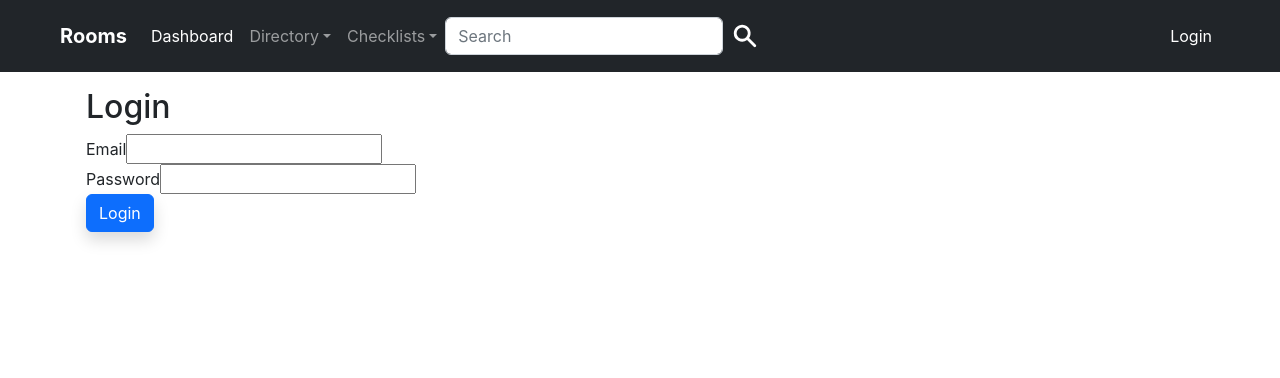
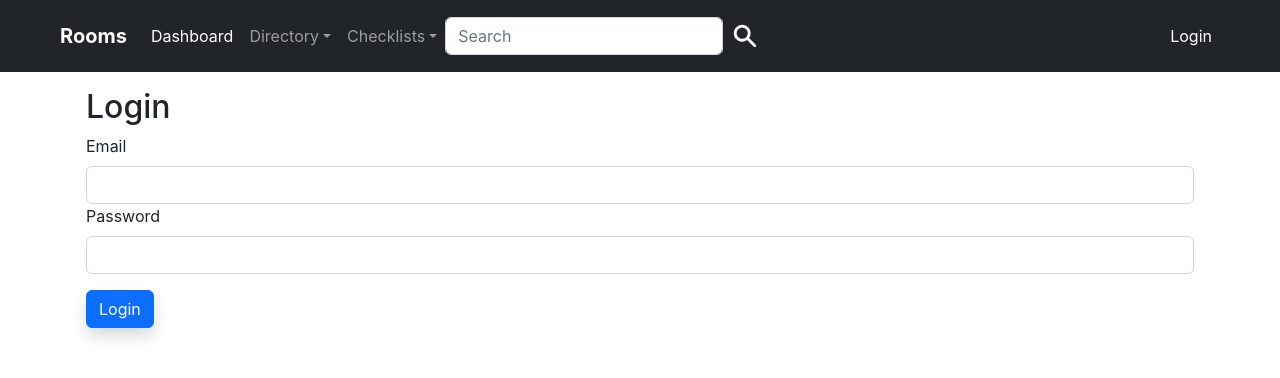
Before and after one commit to JosephThomasVasquez/rooms-frontend, a React (Create React App) app: page /login in a window 1280 px wide. Shown: the top 378 px of the page. Built offline with nearby package versions, Linux system fonts and the light colour scheme.

Commit message:
Updated styling of login page and nav menu profile

```diff
--- a/src/auth/AuthRequired.jsx
+++ b/src/auth/AuthRequired.jsx
@@ -1,6 +1,6 @@
-import React, { useState, useEffect } from "react";
-import { useLocation, Navigate, Outlet } from "react-router-dom";
-import { isAuthenticated } from "../utils/cookieHandler";
+import React from "react";
+import { useLocation, Navigate } from "react-router-dom";
+// import { isAuthenticated } from "../utils/cookieHandler";
 import { useAuth } from "./useAuth";
 
 const AuthRequired = ({ children }) => {
--- a/src/auth/useAuth.jsx
+++ b/src/auth/useAuth.jsx
@@ -7,7 +7,7 @@ export const AuthProvider = ({ children }) => {
   const [user, setUser] = useState(null);
 
   useEffect(() => {
-    // console.log("isAuthed", isAuthenticated());
+    console.log("isAuthed", isAuthenticated());
     const hasToken = JSON.parse(localStorage.getItem("user"));
     if (hasToken) {
       setUser(hasToken);
--- a/src/checklists/ChecklistDetails.jsx
+++ b/src/checklists/ChecklistDetails.jsx
@@ -58,7 +58,8 @@ const ChecklistDetails = () => {
     <div className="container">
       <div className="d-flex align-items-center">
         <h2>
-          Checklist <span className="text-primary">{checklistDetails?.id}</span>
+          Checklist <span className="text-primary">{checklistDetails?.id}</span>{" "}
+          Details
         </h2>
         <Link
           to={`/checklists/edit/${urlDate}/${checklistDetails?.id}`}
--- a/src/layout/Layout.jsx
+++ b/src/layout/Layout.jsx
@@ -1,11 +1,9 @@
 import React from "react";
-import { AuthProvider, useAuth } from "../auth/useAuth";
+import { AuthProvider } from "../auth/useAuth";
 import NavMenu from "../navMenu/NavMenu";
 import Routers from "./Routers";
 
 const Layout = () => {
-  // const auth = useAuth();
-  // console.log("checking for user:", auth?.user);
   return (
     <AuthProvider>
       <NavMenu />
--- a/src/layout/Routers.jsx
+++ b/src/layout/Routers.jsx
@@ -1,5 +1,5 @@
 import React, { useState } from "react";
-import { Routes, Route, Navigate, useLocation } from "react-router-dom";
+import { Routes, Route } from "react-router-dom";
 
 // Auth Components
 import AuthRequired from "../auth/AuthRequired";
@@ -18,9 +18,9 @@ import ChecklistDetails from "../checklists/ChecklistDetails";
 import TemplateForm from "../checklistTemplates/TemplateForm";
 import ChecklistTemplates from "../checklistTemplates/ChecklistTemplates";
 import EditChecklist from "../checklists/EditChecklist";
+import Profile from "../users/Profile";
 
 const Routers = () => {
-  const location = useLocation();
   const auth = useAuth();
 
   // console.log("auth:", auth.user);
@@ -40,9 +40,19 @@ const Routers = () => {
     <>
       {/* ERROR HANDLER */}
       <ErrorMessage error={error} />
-      {/* USER ROUTES */}
 
       <Routes>
+        {/* USER ROUTES */}
+        <Route
+          exact
+          path="/user/profile/:userId"
+          element={
+            <AuthRequired>
+              <Profile />
+            </AuthRequired>
+          }
+        ></Route>
+
         <Route exact path="login" element={<Login />} />
         <Route
           exact
--- a/src/login/Login.jsx
+++ b/src/login/Login.jsx
@@ -40,18 +40,29 @@ const Login = () => {
   };
 
   return (
-    <div>
+    <div className="mb-3">
       <h2 className="text-4xl">Login</h2>
       <form onSubmit={handleLogin}>
         <div>
-          <label htmlFor="email">Email</label>
-          <input type="text" name="email" id="email" onChange={handleChange} />
+          <label htmlFor="email" className="form-label">
+            Email
+          </label>
+          <input
+            type="text"
+            className="form-control"
+            name="email"
+            id="email"
+            onChange={handleChange}
+          />
         </div>
 
-        <div>
-          <label htmlFor="password">Password</label>
+        <div className="mb-3">
+          <label htmlFor="password" className="form-label">
+            Password
+          </label>
           <input
             type="password"
+            className="form-control"
             name="password"
             id="password"
             onChange={handleChange}
--- a/src/navMenu/NavMenu.jsx
+++ b/src/navMenu/NavMenu.jsx
@@ -2,7 +2,7 @@ import React, { useState, useEffect, useRef } from "react";
 import { Link, NavLink } from "react-router-dom";
 import { SearchIcon } from "@heroicons/react/solid";
 import { useAuth } from "../auth/useAuth";
-import { isAuthenticated } from "../utils/cookieHandler";
+// import { isAuthenticated } from "../utils/cookieHandler";
 import "./navMenu.styles.css";
 
 const NavMenu = () => {
@@ -17,7 +17,7 @@ const NavMenu = () => {
     if (isUser) {
       setUser(isUser);
     }
-  }, [auth.getLoggedInUser()]);
+  }, [isUser]);
 
   // console.log(openNav);
   const menuRef = useRef();
@@ -59,7 +59,7 @@ const NavMenu = () => {
             <li className="nav-item dropdown">
               <a
                 className="nav-link dropdown-toggle"
-                href="#"
+                href="dropdown"
                 id="navbarDropdown"
                 role="button"
                 data-bs-toggle="dropdown"
@@ -102,7 +102,7 @@ const NavMenu = () => {
             <li className="nav-item dropdown">
               <a
                 className="nav-link dropdown-toggle"
-                href="#"
+                href="dropdown"
                 id="navbarDropdown"
                 role="button"
                 data-bs-toggle="dropdown"
@@ -184,13 +184,13 @@ const NavMenu = () => {
                 <li className="nav-item dropdown">
                   <a
                     className="nav-link dropdown-toggle"
-                    href="#"
+                    href="dropdown"
                     id="navbarDropdown"
                     role="button"
                     data-bs-toggle="dropdown"
                     aria-expanded="false"
                   >
-                    {user.email}
+                    {user ? user.email : "User"}
                   </a>
                   <ul
                     className="dropdown-menu"
@@ -198,7 +198,7 @@ const NavMenu = () => {
                   >
                     <li>
                       <NavLink
-                        to="/user/profile"
+                        to={`/user/profile/user?email=${user.email}`}
                         className="dropdown-item"
                         aria-current="page"
                         href="#"
@@ -206,8 +206,17 @@ const NavMenu = () => {
                           isActive ? activeStyle : undefined
                         }
                       >
-                        User
+                        Profile
                       </NavLink>
+                    </li>
+                    <li>
+                      <div
+                        className="dropdown-item"
+                        aria-current="page"
+                        href="logout"
+                      >
+                        Logout
+                      </div>
                     </li>
                   </ul>
                 </li>
--- /dev/null
+++ b/src/users/Profile.jsx
@@ -0,0 +1,9 @@
+import React from 'react'
+
+const Profile = () => {
+  return (
+    <div>Profile</div>
+  )
+}
+
+export default Profile
--- a/src/utils/apiRequests.js
+++ b/src/utils/apiRequests.js
@@ -50,6 +50,11 @@ export const loginUser = async (user, signal) => {
   };
 
   return await fetchJson(url, options, {});
+};
+
+const getUser = async (user, signal) => {
+  const url = new URL(`${REACT_APP_API_BASE_URL}/users/${user.email}`);
+  console.log(url);
 };
 
 //_____________________________________________________________________________________________________
```
